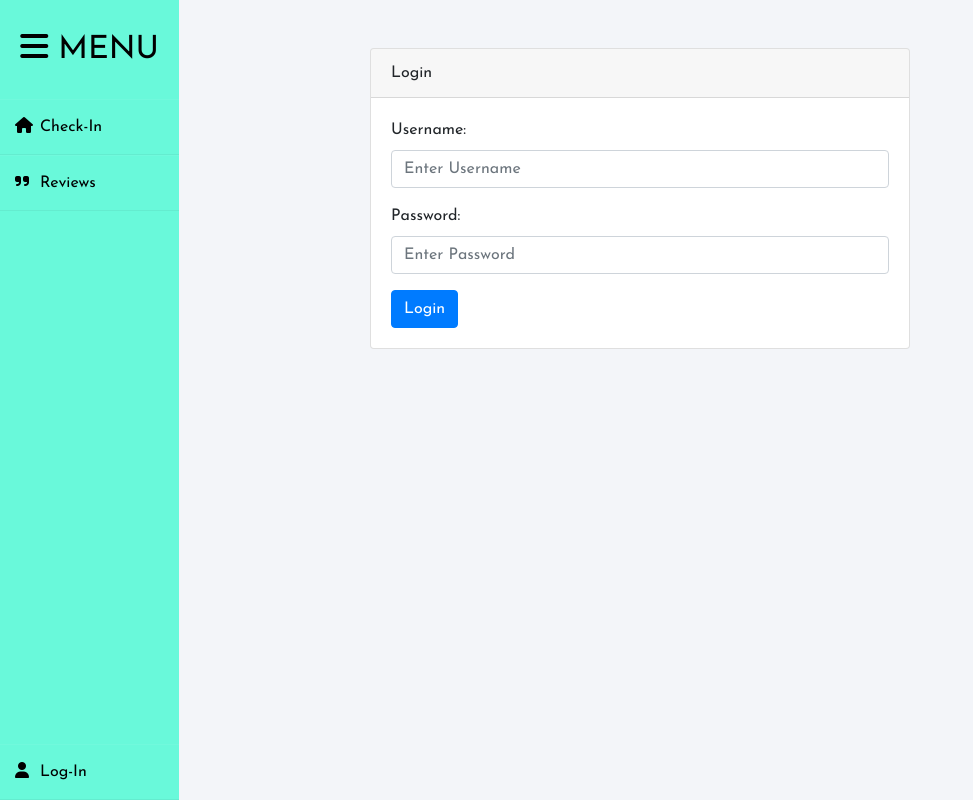
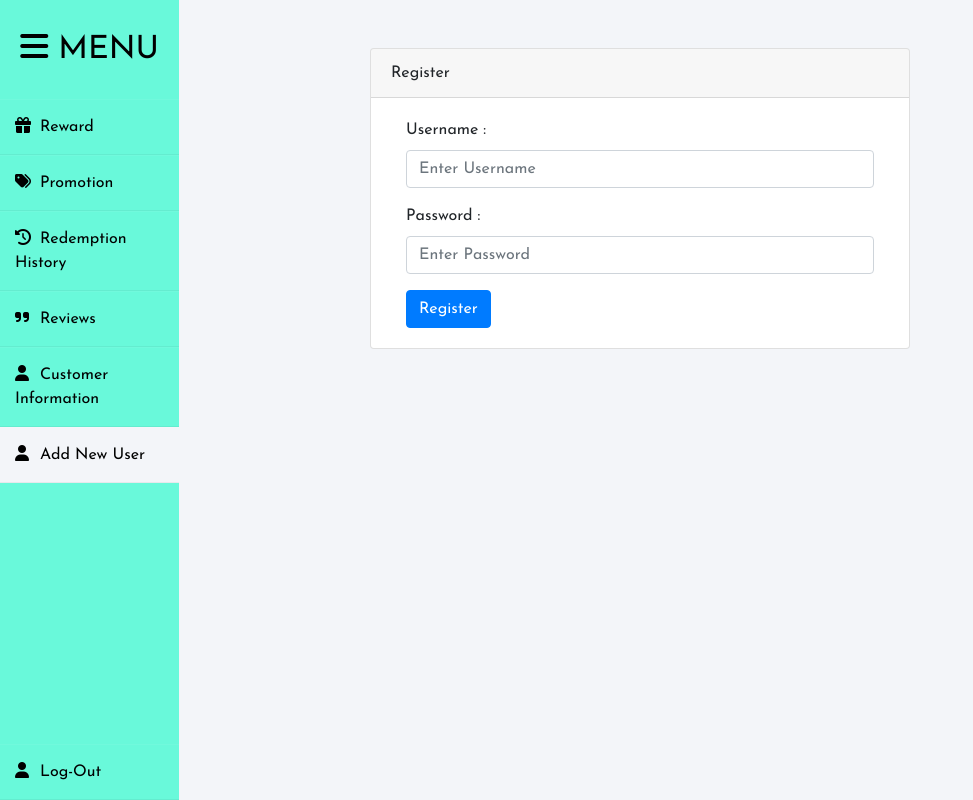
Before and after one commit to kbortiz/CIS4375, a Node server app: page /register in a window 1280 px wide. Shown: the whole page, without its empty margins (0-973 px from the left). Run offline with Node 20, Linux system fonts and the light colour scheme; the visitor is signed in with stand-in values (Sample User, id 1); some libraries are stand-ins or nearby versions.

Commit message:
Updated register page

```diff
--- a/views/partials/sidebar.ejs
+++ b/views/partials/sidebar.ejs
@@ -22,6 +22,7 @@
         <li class="<%= currentUrl === '/redemption-history' ? 'active' : '' %>"><a href="/redemption-history"><i class="fas fa-history"></i>Redemption History</a></li>
         <li class="<%= currentUrl === '/delete-reviews' ? 'active' : '' %>"><a href="/delete-reviews"><i class="fas fa-quote-right"></i>Reviews</a></li>
         <li class="<%= currentUrl === '/customer-information' ? 'active' : '' %>"><a href="/customer-information"><i class="fas fa-user"></i>Customer Information</a></li>
+        <li class="<%= currentUrl === '/register' ? 'active' : '' %>"><a href="/register"><i class="fas fa-user"></i>Add New User</a></li>
     </ul>
     <ul>
         <li class="bottom-link <%= currentUrl === '/logout' ? 'active' : '' %>"><a href="/logout"><i class="fas fa-user"></i>Log-Out</a></li>
--- a/views/register.ejs
+++ b/views/register.ejs
@@ -15,24 +15,28 @@
   <link rel="stylesheet" type="text/css" href="/styles.css">
 <body>
   <div class="wrapper">
-      <%- include('partials/sidebar2') %>
+      <%- include('partials/sidebar') %>
   </div>
   <div class="container mt-5">
     <div class="row justify-content-center">
         <div class="col-md-6">
             <div class="card">
-                  <div class="card-header">Login</div>
+                <div class="card-header">Register</div>
                 <div class="card-body">
-                      <form action="/login" method="POST">
+                  <form action='register' method='post' style="border-color:#66bfbf">
+                    <div class="container logindiv">
                         <div class="form-group">
-                              <label for="username">Username:</label>
+                            <label >Username : </label>
                             <input type="text" class="form-control" placeholder="Enter Username" name="uname" required>
                         </div>
-                          <div class="form-group">
-                              <label for="password">Password:</label>
+                        <div  class="form-group">
+                            <label>Password : </label>
                             <input type="password" class="form-control" placeholder="Enter Password" name="pw" required>
                         </div>
-                          <button class="singlebutton btn btn-primary " type="submit"> Login</button>
+                       <div class="loginbutton">
+                        <button class="singlebutton btn btn-primary " type="submit">Register</button>
+                       </div>
+                    </div>
                 </form>
                 </div>
             </div>
@@ -42,6 +46,5 @@
 
 
 
-
 </body>
 </html>
```
Lines whose indentation alone changed are shown as unchanged.
